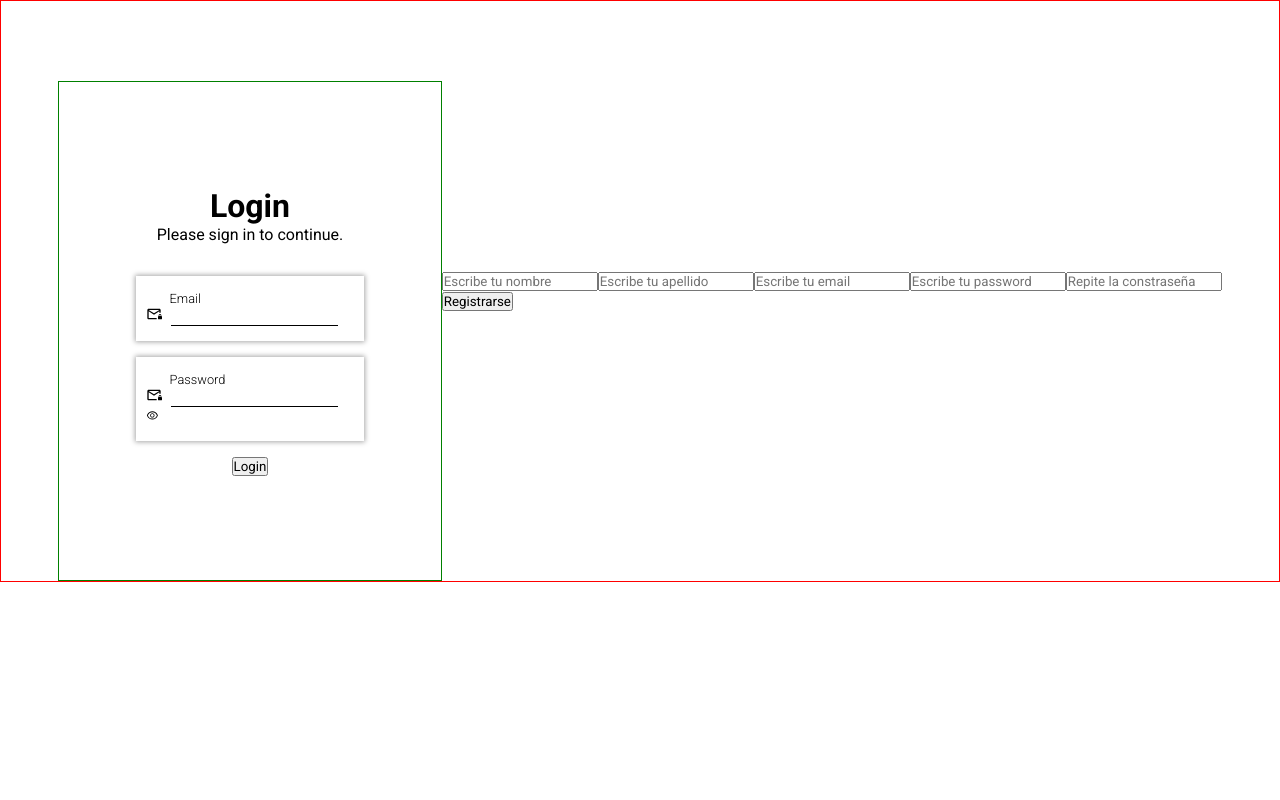
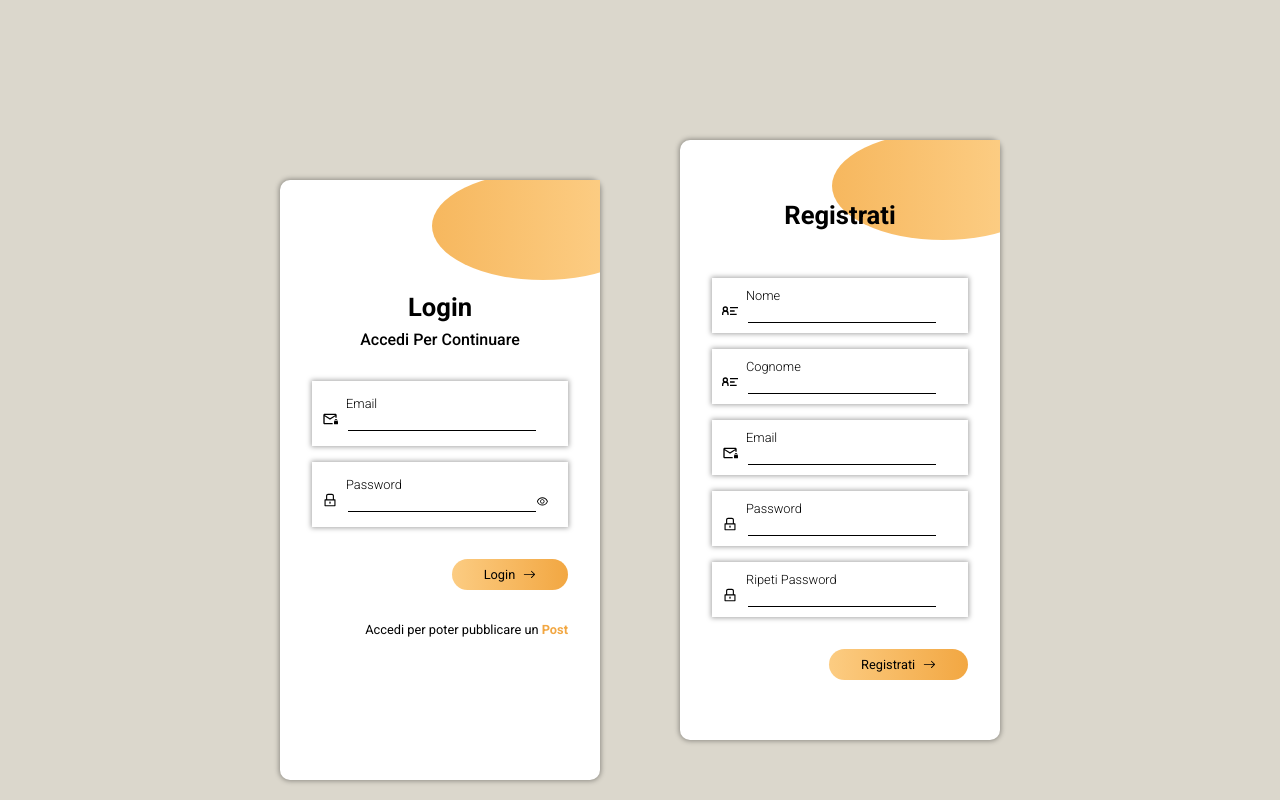
Before and after one commit to Germanilu/Post, a React (Create React App) app: page / in a window 1280 px wide. Built offline with nearby package versions, Linux system fonts and the light colour scheme.

Commit message:
Feat: Create login & register style

```diff
--- a/src/Containers/Home/Home.jsx
+++ b/src/Containers/Home/Home.jsx
@@ -1,13 +1,16 @@
 import Login                                        from '../Login/Login';
 import Register                                     from '../Register/Register';
+import React                                        from "react";
+
 import                                              './Home.scss';
 
 
 const Home = () => {
+
     return(
         <div className="home-design">
-            <Login></Login>
-            <Register></Register>
+            <Login/>
+            <Register/>
         </div>
     )
 }
--- a/src/Containers/Home/Home.scss
+++ b/src/Containers/Home/Home.scss
@@ -5,5 +5,7 @@
 .home-design{
     @include flex();
     flex-direction: row;
-    border: 1px solid red;
+    gap: 5rem;
+    background-color: $timberwolf;
+    min-height: 100vh;
 }
--- a/src/Containers/Login/Login.jsx
+++ b/src/Containers/Login/Login.jsx
@@ -4,7 +4,11 @@ import { useDispatch, useSelector}          from "react-redux";
 import {loginUser, userData}                from "../../Features/userSlice";
 import { useNavigate }                      from "react-router-dom";
 import { MdOutlineMailLock } from "react-icons/md";
-import { AiOutlineEye, AiOutlineEyeInvisible } from "react-icons/ai";
+import { AiOutlineEye, AiOutlineEyeInvisible, AiOutlineLock } from "react-icons/ai";
+
+
+import {BsArrowRight} from "react-icons/bs";
+
 
 
 const Login = () => {
@@ -14,6 +18,7 @@ const Login = () => {
         password    :""
     });
     const [showHidem, setShowHide] = useState(false);
+    const [outputAttempt, setOutputAttempt] = useState();
     const dispatch                     = useDispatch();
     const navigate                     = useNavigate();
     const userInfo                     = useSelector(userData);
@@ -38,21 +43,26 @@ const Login = () => {
      * Dispatch data to redux
      */
     const attemptLogin = () => {
-        //Regular expression to validate email
-        // if (! /^[a-zA-Z0-9.!#$%&'*+/=?^_`{|}~-]+@[a-zA-Z0-9](?:[a-zA-Z0-9-]{0,61}[a-zA-Z0-9])?(?:\.[a-zA-Z0-9](?:[a-zA-Z0-9-]{0,61}[a-zA-Z0-9])?)*$/.test(credentials.email)) {
-        //     return;
-        // }
+        // Regular expression to validate email
+        if (! /^[a-zA-Z0-9.!#$%&'*+/=?^_`{|}~-]+@[a-zA-Z0-9](?:[a-zA-Z0-9-]{0,61}[a-zA-Z0-9])?(?:\.[a-zA-Z0-9](?:[a-zA-Z0-9-]{0,61}[a-zA-Z0-9])?)*$/.test(credentials.email)) {
+            setOutputAttempt(" Introduci un'email valida ");
+            return;
+        }
         console.log("entro")
         console.log(credentials)
-        dispatch(loginUser({email:credentials.email, password: credentials.password}))
+        setOutputAttempt("Sto controllando i dati...")
+        dispatch(loginUser({email:credentials.email, password: credentials.password}, setOutputAttempt))
     }
 
 console.log(credentials)
 
     return(
+
+
         <div className='login-design'>
+            <div className='square'></div>
             <h1>Login</h1>
-            <p>Please sign in to continue.</p>
+            <p>Accedi per continuare</p>
             <div className='login-inputs'>
                 <p>email</p>
                 <span><MdOutlineMailLock/></span>
@@ -60,7 +70,7 @@ console.log(credentials)
             </div>
             <div className='login-inputs'>
                 <p>Password</p>
-                <span><MdOutlineMailLock/></span>
+                <span><AiOutlineLock/></span>
 
                 {
                     showHidem ? (
@@ -81,8 +91,16 @@ console.log(credentials)
 
                 </span>
             </div>
-            <button onClick={() => attemptLogin()}>Login</button>
+            <div className="messageError">{outputAttempt}</div>
+            <div className='button-container'>
+            <div className='login-button' onClick={() => attemptLogin()}>
+                Login
+                <BsArrowRight/>
+            </div>
+            </div>
+            <p className='login-info-text'>Accedi per poter pubblicare un  <span>post</span> </p>
         </div>
+
     );
 }
 
--- a/src/Containers/Login/Login.scss
+++ b/src/Containers/Login/Login.scss
@@ -1,23 +1,32 @@
 @import                 '../../Settings/global.scss';
 
 .login-design{
-    width: 30%;
-    min-height: 500px;
-    border: 1px solid green;
-    margin-top: 5rem;
+    width: 25%;
+    min-height: 600px;
+    background-color: $white;
+    box-shadow: 0px 0px 5px 1px rgba(0,0,0,0.35);
+    border-radius: 10px;
+    margin-top: 10rem;
     display: flex;
     flex-direction: column;
     justify-content: center;
     align-items: center;
+    position: relative;
+
+    & h1{
+        margin-bottom: .5rem;
+        @include font(inherit, 1.6rem,700,inherit,capitalize);
+    }
 
     p{
         margin-bottom: 2rem;
+        @include font(inherit, 1rem,500,inherit,capitalize);
     }
 
     & .login-inputs{
         // border: 1px solid red;
         box-shadow: 0px 0px 5px 1px rgba(0,0,0,0.35);
-        width: 60%;
+        width: 80%;
         height: 20%;
         padding: 15px 10px;
         margin-bottom: 1rem;
@@ -40,13 +49,13 @@
             outline: none;
             border-bottom: 1px solid black;
             width: 80%;
+        }
 
-
-        }
 
 
         .show-password{
             @include font(inherit, 0.8rem,300,inherit,capitalize);
+            margin-right: 0;
         }
 
 
@@ -65,6 +74,54 @@
             transition: 1s 0.5s;
         }
     }
+    .login-info-text{
+        margin-top: 2rem;
+        @include font(inherit, 0.8rem,400,inherit);
+        display: flex;
+        width: 90%;
+        justify-content: right;
+        gap: 0.2rem;
+        margin-right: 2rem;
+
+        & span{
+            color: $neon_carrot ;
+            font-weight: 400;
+            @include font($neon_carrot, 0.8rem,700,inherit,capitalize);
+        }
+    }
+}
+
+.button-container{
+    display: flex;
+    justify-content: right;
+    width: 100%;
+    margin-top: 1rem;
+    .login-button{
+        display: flex;
+        align-items: center;
+        gap: 0.5rem;
+        padding: .5rem 2rem;
+        border-radius: 20px;
+        background: linear-gradient(90deg, rgba(252,204,130,1) 0%, rgba(242,167,66,1) 100%);
+        @include font(inherit, 0.8rem,400,inherit,capitalize);
+        cursor: pointer;
+        margin-right: 2rem;
 
 
+    }
+    .login-button:hover{
+        gap: 1.5rem;
+        transition: 1s;
+    }
 }
+
+.square{
+    width: 300px;
+    height: 200px;
+    background-color: $neon_carrot;
+    position: absolute;
+    top: 0;
+    right: 0;
+    clip-path: ellipse(37% 27% at 81% 23%);
+    background: linear-gradient(90deg, rgba(242,167,66,1) 0%, rgba(252,204,130,1) 100%);
+}
--- a/src/Containers/Register/Register.jsx
+++ b/src/Containers/Register/Register.jsx
@@ -1,6 +1,10 @@
 import React, { useState }              from 'react';
 import axios                            from 'axios';
 import './Register.scss';
+import { MdOutlineMailLock } from "react-icons/md";
+import { AiOutlineEye, AiOutlineEyeInvisible, AiOutlineLock } from "react-icons/ai";
+import { GrContactInfo} from "react-icons/gr";
+import {BsArrowRight} from "react-icons/bs";
 const Register = () => {
 
     const [userData, setUserData] = useState({
@@ -34,7 +38,7 @@ const Register = () => {
         ];
         for (let value of inputs) {
             if (userData[value] === '') {
-                setOutputAttempt("Tienes que rellenar todos los datos");
+                setOutputAttempt("Devi inserire tutti i dati");
                 return;
             }
         }
@@ -42,17 +46,17 @@ const Register = () => {
         /*REGULAR EXPRESSION*/
         //Email
         if (!userData.email.match(/^[a-zA-Z0-9.!#$%&'*+/=?^_`{|}~-]+@[a-zA-Z0-9](?:[a-zA-Z0-9-]{0,61}[a-zA-Z0-9])?(?:\.[a-zA-Z0-9](?:[a-zA-Z0-9-]{0,61}[a-zA-Z0-9])?)*$/)) {
-            setOutputAttempt("Inserta un email valido");
+            setOutputAttempt("Inserire un'email valido");
             return;
         }
         //Password with special character
         if (!userData.password.match(/^(?=.*[*@!#%&()^~{}]).*$/)) {
-            setOutputAttempt("La password tiene que tener un caracter especial");
+            setOutputAttempt("La password deve contenere un carattere speciale");
             return;
         }
         //Check double password verification
         if(userData.password !== passwordVerification){
-            setOutputAttempt("Las contraseñas no coinciden");
+            setOutputAttempt("Le password non coincidono");
             return;
         }
 
@@ -61,11 +65,8 @@ const Register = () => {
 
             const attempt = await axios.post("https://bbdd-post.onrender.com/api/auth/userSignIn",userData)
             if(attempt.status === 200){
-                setOutputAttempt("Registrado Correctamente")
+                setOutputAttempt("Registrato Correttamente, Effettua il login")
                 console.log(attempt)
-                // setTimeout(() => {
-                //     window.location.reload()
-                // }, 2000);
             }
 
         } catch (error) {
@@ -75,13 +76,41 @@ const Register = () => {
 
     return(
         <div className="register-design">
-         <input type="text" name='name' title='name' placeholder='Escribe tu nombre' onChange={updateUserData} />
-         <input type="text" name='surname' title='surname' placeholder='Escribe tu apellido' onChange={updateUserData} />
-         <input type="email" name='email' title='email' placeholder='Escribe tu email' onChange={updateUserData} />
-         <input type="password" name='password' title='password' placeholder='Escribe tu password' onChange={updateUserData} />
-         <input type="text" placeholder='Repite la constraseña' onChange={e => setPasswordVerification(e.target.value)} />
+            <div className='square'></div>
+            <h1>Registrati</h1>
+            <div className='register-inputs'>
+                <p>Nome</p>
+                <span><GrContactInfo/></span>
+                <input type="text" name='name' title='name'  onChange={updateUserData} />
+            </div>
+            <div className='register-inputs'>
+                <p>Cognome</p>
+                <span><GrContactInfo/></span>
+                <input type="text" name='surname' title='surname'  onChange={updateUserData} />
+            </div>
+            <div className='register-inputs'>
+                <p>Email</p>
+                <span><MdOutlineMailLock/></span>
+                <input type="email" name='email' title='email' onChange={updateUserData} />
+            </div>
+            <div className='register-inputs'>
+                <p>Password</p>
+                <span><AiOutlineLock/></span>
+                <input type="password" name='password' title='password'  onChange={updateUserData} />
+            </div>
+            <div className='register-inputs'>
+                <p>Ripeti Password</p>
+                <span><AiOutlineLock/></span>
+                <input type="password" onChange={e => setPasswordVerification(e.target.value)} />
+            </div>
          <div className="messageError">{outputAttempt}</div>
-         <button className="registerButton" onClick={() => registerUser()}><span>Registrarse</span></button>
+
+         <div className='button-container'>
+            <div className="register-button" onClick={() => registerUser()}>
+                <span>Registrati</span>
+                <BsArrowRight/>
+            </div>
+         </div>
         </div>
     )
 }
--- a/src/Containers/Register/Register.scss
+++ b/src/Containers/Register/Register.scss
@@ -0,0 +1,107 @@
+
+@import                 '../../Settings/global.scss';
+.register-design{
+    width: 25%;
+    min-height: 600px;
+    background-color: $white;
+    box-shadow: 0px 0px 5px 1px rgba(0,0,0,0.35);
+    border-radius: 10px;
+    margin-top: 5rem;
+    display: flex;
+    flex-direction: column;
+    justify-content: center;
+    align-items: center;
+    position: relative;
+
+
+    & h1{
+        margin-bottom: 3rem;
+        z-index: 1;
+        @include font(inherit, 1.6rem,700,inherit,capitalize);
+
+    }
+
+
+
+    & .register-inputs{
+        // border: 1px solid red;
+        box-shadow: 0px 0px 5px 1px rgba(0,0,0,0.35);
+        width: 80%;
+        height: 20%;
+        padding: 10px 10px;
+        margin-bottom: 1rem;
+
+
+        p {
+            width: 100%;
+            // border: 1px solid red;
+            margin-left: 1.5rem;
+            margin-bottom: 0px;
+            @include font(inherit, 0.8rem,300,inherit,capitalize);
+            // position: absolute;
+        }
+        span{
+            margin-right: .6rem;
+        }
+
+        & input{
+            border: none;
+            outline: none;
+            border-bottom: 1px solid black;
+            width: 80%;
+        }
+    }
+    .register-inputs:hover{
+        box-shadow: -1px 2px 10px 1px rgba(0,0,0,0.55);
+
+         p{
+             transition: 1s;
+            // position: relative;
+            opacity: -1;
+        }
+        input {
+            margin-bottom: 1rem;
+            transition: 1s 0.5s;
+        }
+    }
+}
+
+.button-container{
+    display: flex;
+    justify-content: right;
+    width: 100%;
+    margin-top: 1rem;
+    .register-button{
+        display: flex;
+        align-items: center;
+        gap: 0.5rem;
+        padding: .5rem 2rem;
+        border-radius: 20px;
+        background: linear-gradient(90deg, rgba(252,204,130,1) 0%, rgba(242,167,66,1) 100%);
+        @include font(inherit, 0.8rem,400,inherit,capitalize);
+        cursor: pointer;
+        margin-right: 2rem;
+
+
+    }
+    .register-button:hover{
+        gap: 1.5rem;
+        transition: 1s;
+    }
+}
+
+.messageError{
+    @include font(inherit, 0.8rem,500,inherit);
+}
+
+
+.square{
+    width: 300px;
+    height: 200px;
+    background-color: $neon_carrot;
+    position: absolute;
+    top: 0;
+    right: 0;
+    clip-path: ellipse(37% 27% at 81% 23%);
+    background: linear-gradient(90deg, rgba(242,167,66,1) 0%, rgba(252,204,130,1) 100%);
+}
--- a/src/Features/userSlice.jsx
+++ b/src/Features/userSlice.jsx
@@ -32,7 +32,7 @@ export const userSlice = createSlice({
 });
 
 //Login
-export const loginUser = (data) => async(dispatch) => {
+export const loginUser = (data, setOutputAttempt) => async(dispatch) => {
     try {
         console.log("LOGIN!")
         const user = await axios.post("https://bbdd-post.onrender.com/api/auth/userLogin", data);
@@ -42,7 +42,7 @@ export const loginUser = (data) => async(dispatch) => {
             dispatch(login({ ...decode, token: user.data.token}));
         }
     } catch (error) {
-        console.log(error)
+      setOutputAttempt(error.response.data.message)
     }
 }
 //Logout
--- a/src/Settings/colors.scss
+++ b/src/Settings/colors.scss
@@ -4,4 +4,7 @@
  */
 $black              :#000000;
 $white              :#ffffff;
-$light_grey         :#6e6e6e
+$light_grey         :#6e6e6e;
+$timberwolf         :#dbd7cc;
+$chardonnay         :#fccc82;
+$neon_carrot        :#f2a742;
```
